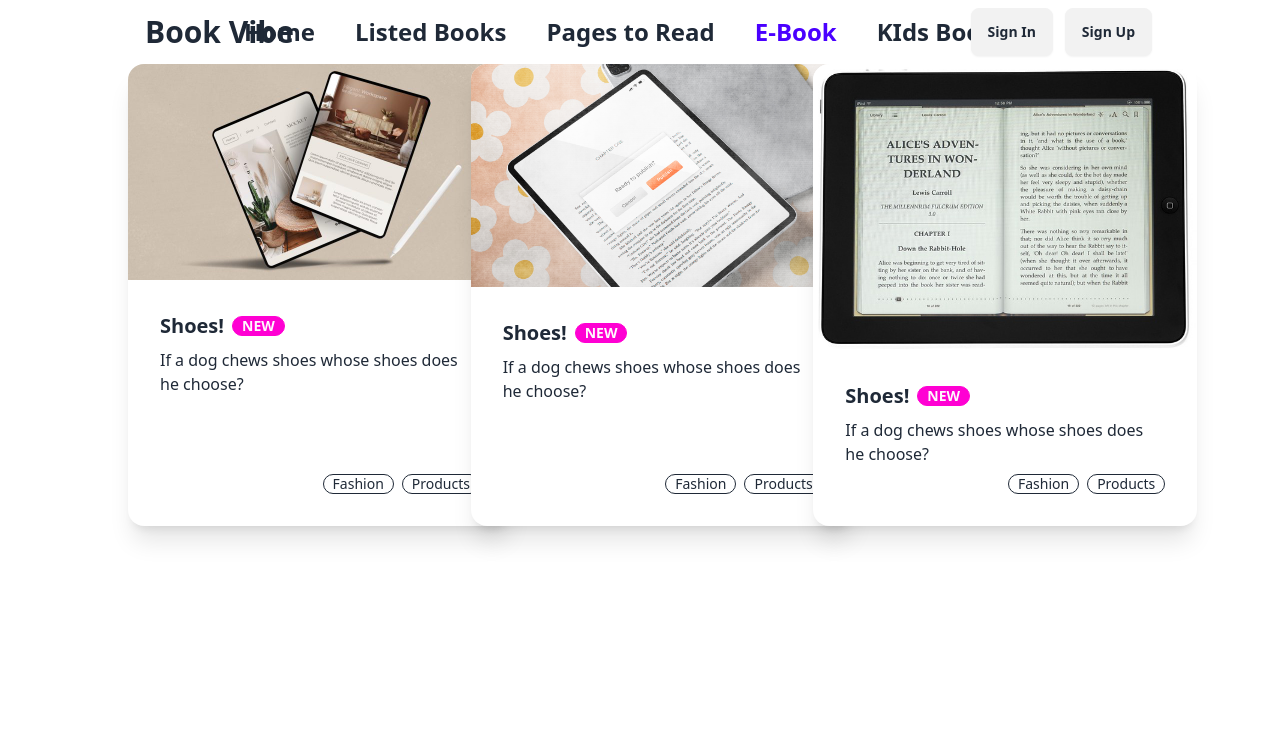
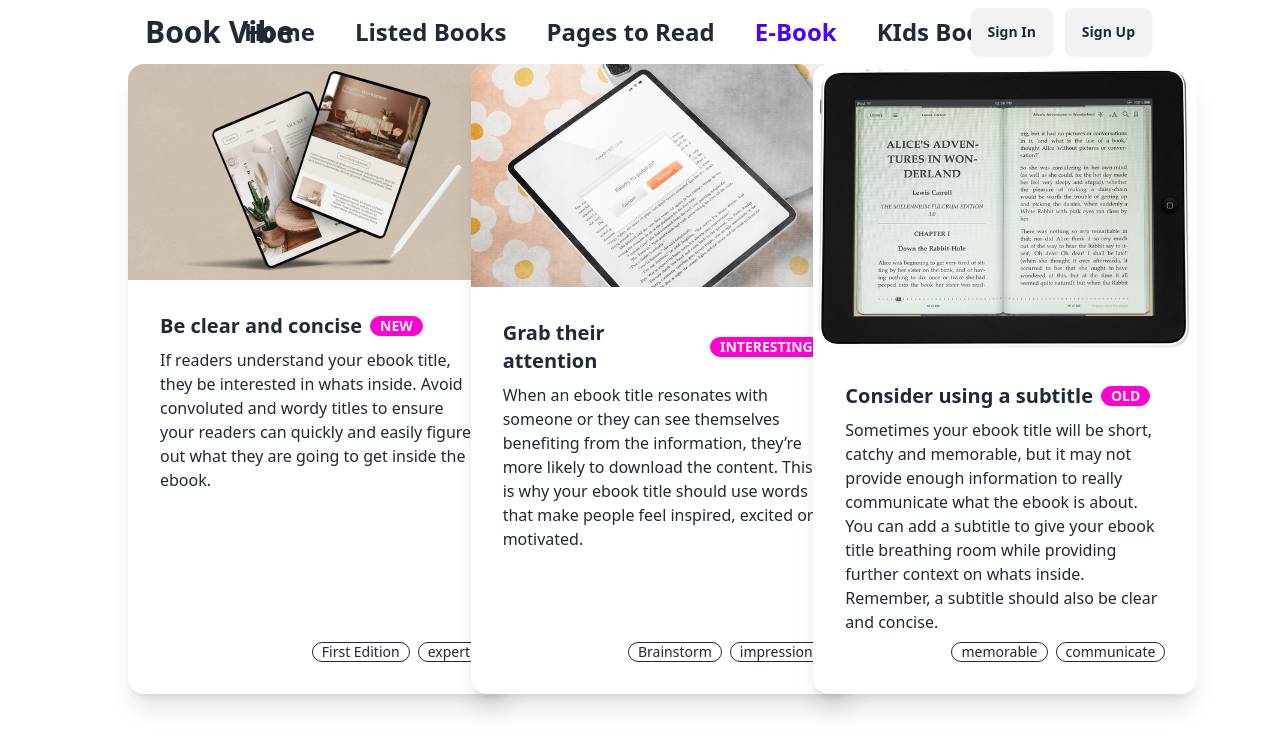
Before and after one commit to deveshbis/book-vibe, a React app: page /ebook in a window 1280 px wide. Shown: the top 754 px of the page. Built offline with nearby package versions, Linux system fonts and the light colour scheme; the HTML template or start-up script is replaced by a standard one.

Commit message:
added pages to read of statistics bar

```diff
--- a/package.json
+++ b/package.json
@@ -16,7 +16,8 @@
     "react-hot-toast": "^2.4.1",
     "react-icons": "^5.0.1",
     "react-router-dom": "^6.22.3",
-    "react-toastify": "^10.0.5"
+    "react-toastify": "^10.0.5",
+    "recharts": "^2.12.3"
   },
   "devDependencies": {
     "@types/react": "^18.2.66",
--- a/public/books.json
+++ b/public/books.json
@@ -14,7 +14,7 @@
     },
     {
       "bookId": 2,
-      "bookName": "1984",
+      "bookName": "1984 Book",
       "author": "George Orwell",
       "image": "https://i.ibb.co/b6pPn3z/book2.png",
       "review": "To Kill a Mockingbird, written by Harper Lee, is a powerful and poignant novel that explores themes of racism, injustice, and morality in the American South during the 1930s. Through the eyes of young Scout Finch, the reader witnesses the trial of Tom Robinson, a black man falsely accused of raping a white woman, and the moral courage of her father, Atticus Finch, who defends him. Lee's masterful storytelling and vivid characters bring the small town of Maycomb, Alabama, to life, drawing readers into a world of prejudice, compassion, and humanity. With its timeless message of empathy and understanding, To Kill a Mockingbird continues to resonate with readers of all ages.",
@@ -57,7 +57,7 @@
       "author": "Douglas Adams",
       "image": "https://i.ibb.co/fCxvnP6/book5.png",
       "review": "Pride and Prejudice, written by Jane Austen, is a classic novel that explores themes of love, marriage, and social class in 19th-century England. Through the lively and intelligent protagonist, Elizabeth Bennet, Austen offers a witty and incisive commentary on the societal expectations and gender roles of the time.",
-      "totalPages": 224,
+      "totalPages": 200,
       "rating": 4.6,
       "category": "Science Fiction",
       "tags": ["Humor", "Adventure"],
--- a/src/pages/Book.jsx
+++ b/src/pages/Book.jsx
@@ -1,6 +1,6 @@
 import { useEffect, useState } from "react";
-import {  useParams } from "react-router-dom";
-import {  ToastContainer } from 'react-toastify';
+import { useParams } from "react-router-dom";
+import { ToastContainer } from 'react-toastify';
 import 'react-toastify/dist/ReactToastify.css';
 import useBookData from "../Hook/useBookData";
 import { saveToLocalStorage, saveToLocalStorageInfo } from "../Utilities/localStored";
@@ -29,8 +29,21 @@ const Book = () => {
 
     }
 
+    const [spinner, setSpinner] = useState(true);
+    useEffect(() => {
+        const timer = setTimeout(() => {
+            setSpinner(false);
+        }, 1500);
+        return () => clearTimeout(timer);
+    }, []);
+
     return (
         <div className="mt-12 px-32">
+            {spinner ? (
+                <div className="flex justify-center items-center h-32">
+                    <span className="loading loading-dots loading-lg"></span>
+                </div>
+            ) :
                 <section className="dark:bg-gray-100 ">
                     <div className="container flex flex-col justify-center p-6 mx-auto sm:py-12 lg:py-24 lg:flex-row lg:justify-between">
                         <div className="flex items-center justify-center p-6 mt-8 lg:mt-0 h-72 sm:h-80 lg:h-96 xl:h-112 2xl:h-128">
@@ -72,8 +85,11 @@ const Book = () => {
                             </div>
                         </div>
                     </div>
+
                 </section>
+            }
             <ToastContainer position="top-right" />
+
         </div>
     );
 };
--- a/src/pages/Ebook.jsx
+++ b/src/pages/Ebook.jsx
@@ -9,13 +9,13 @@ const Ebook = () => {
                 <figure><img src={ebook1} alt="Shoes" /></figure>
                 <div className="card-body">
                     <h2 className="card-title">
-                        Shoes!
+                    Be clear and concise
                         <div className="badge badge-secondary">NEW</div>
                     </h2>
-                    <p>If a dog chews shoes whose shoes does he choose?</p>
+                    <p>If readers  understand your ebook title, they  be interested in whats inside. Avoid convoluted and wordy titles to ensure your readers can quickly and easily figure out what they are going to get inside the ebook.</p>
                     <div className="card-actions justify-end">
-                        <div className="badge badge-outline">Fashion</div>
-                        <div className="badge badge-outline">Products</div>
+                        <div className="badge badge-outline">First Edition</div>
+                        <div className="badge badge-outline"> expert</div>
                     </div>
                 </div>
             </div>
@@ -23,13 +23,13 @@ const Ebook = () => {
                 <figure><img src={ebook2} alt="Shoes" /></figure>
                 <div className="card-body">
                     <h2 className="card-title">
-                        Shoes!
-                        <div className="badge badge-secondary">NEW</div>
+                    Grab their attention
+                        <div className="badge badge-secondary">INTERESTING</div>
                     </h2>
-                    <p>If a dog chews shoes whose shoes does he choose?</p>
+                    <p>When an ebook title resonates with someone or they can see themselves benefiting from the information, they’re more likely to download the content. This is why your ebook title should use words that make people feel inspired, excited or motivated.</p>
                     <div className="card-actions justify-end">
-                        <div className="badge badge-outline">Fashion</div>
-                        <div className="badge badge-outline">Products</div>
+                        <div className="badge badge-outline">Brainstorm</div>
+                        <div className="badge badge-outline">impression</div>
                     </div>
                 </div>
             </div>
@@ -37,13 +37,13 @@ const Ebook = () => {
                 <figure><img src={ebook4} alt="Shoes" /></figure>
                 <div className="card-body">
                     <h2 className="card-title">
-                        Shoes!
-                        <div className="badge badge-secondary">NEW</div>
+                    Consider using a subtitle
+                        <div className="badge badge-secondary">OLD</div>
                     </h2>
-                    <p>If a dog chews shoes whose shoes does he choose?</p>
+                    <p>Sometimes your ebook title will be short, catchy and memorable, but it may not provide enough information to really communicate what the ebook is about. You can add a subtitle to give your ebook title breathing room while providing further context on whats inside. Remember, a subtitle should also be clear and concise.</p>
                     <div className="card-actions justify-end">
-                        <div className="badge badge-outline">Fashion</div>
-                        <div className="badge badge-outline">Products</div>
+                        <div className="badge badge-outline">memorable</div>
+                        <div className="badge badge-outline">communicate</div>
                     </div>
                 </div>
             </div>
--- a/src/pages/KidsBook.jsx
+++ b/src/pages/KidsBook.jsx
@@ -8,7 +8,7 @@ const KidsBook = () => {
             <div className="card card-side bg-base-100 shadow-xl">
                 <figure><img src={kids1} alt="Movie" /></figure>
                 <div className="card-body">
-                    <h2 className="card-title">New movie is released!</h2>
+                    <h2 className="card-title">After a Swim by Idries Shah</h2>
                     <p>Click the button to watch on Jetflix app.</p>
                     <div className="card-actions justify-end">
                         <button className="btn btn-primary">Watch</button>
@@ -18,7 +18,7 @@ const KidsBook = () => {
             <div className="card card-side bg-base-100 shadow-xl">
                 <figure><img src={kids2} alt="Movie" /></figure>
                 <div className="card-body">
-                    <h2 className="card-title">New movie is released!</h2>
+                    <h2 className="card-title">Speak First and Lose by Idries Shah</h2>
                     <p>Click the button to watch on Jetflix app.</p>
                     <div className="card-actions justify-end">
                         <button className="btn btn-primary">Watch</button>
@@ -28,7 +28,7 @@ const KidsBook = () => {
             <div className="card card-side bg-base-100 shadow-xl">
                 <figure><img src={kids3} alt="Movie" /></figure>
                 <div className="card-body">
-                    <h2 className="card-title">New movie is released!</h2>
+                    <h2 className="card-title">The Ants and the Pen by Idries Shah</h2>
                     <p>Click the button to watch on Jetflix app.</p>
                     <div className="card-actions justify-end">
                         <button className="btn btn-primary">Watch</button>
```
Also changed, not shown: src/pages/PagesToRead.jsx (+75 -5 lines), 1 other file (tests, documents, lock files or other folders). Lines whose indentation alone changed are shown as unchanged.
